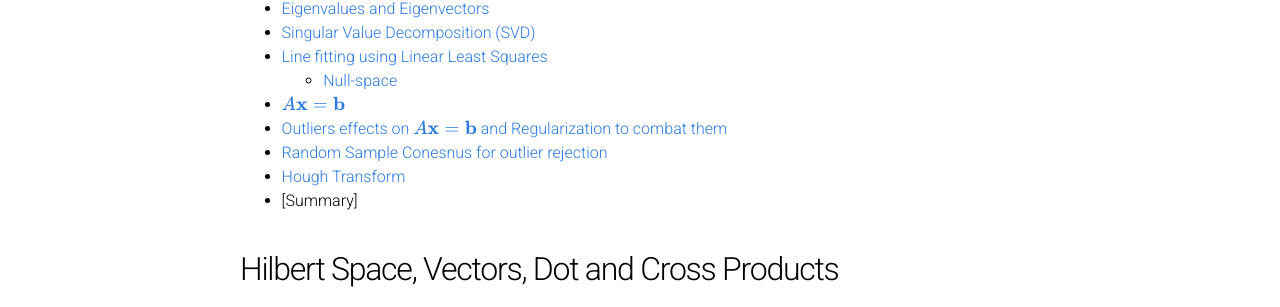
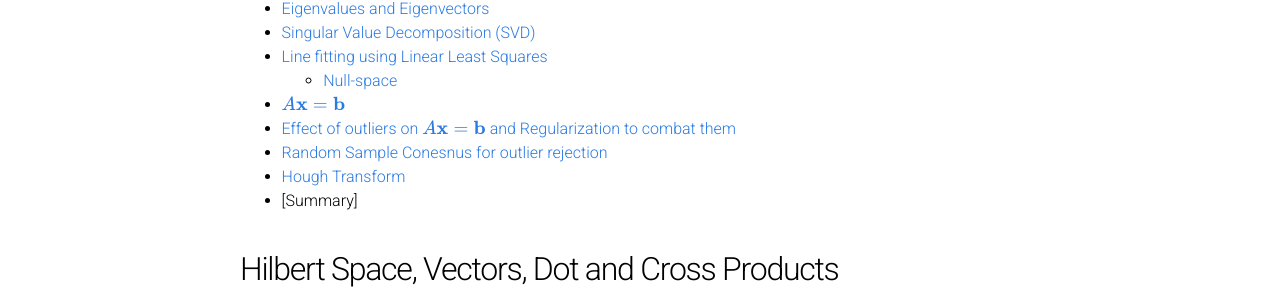
Before and after one commit to cmsc426/cmsc426.github.io, a Jekyll site: the page built from math-tutorial.md, in a window 1280 px wide and 900 px high. Shown: the part 228-535 px from the top of the window. Built offline with Jekyll 4.4.1, drawn with Linux system fonts in a browser that asks for light colours; formulas are drawn with MathJax 3; some of the changed text lies outside the part shown.

Commit message:
Updated math

```diff
--- a/math-tutorial.md
+++ b/math-tutorial.md
@@ -11,7 +11,7 @@ The Table of Contents:
 - [Line fitting using Linear Least Squares](#linefit)
 	- [Null-space](#nullspace)
 - [\\(A\mathbf{x}=\mathbf{b}\\)](#axeqb)
-- [Outliers effects on \\(A\mathbf{x}=\mathbf{b}\\) and Regularization to combat them](#reg)
+- [Effect of outliers on \\(A\mathbf{x}=\mathbf{b}\\) and Regularization to combat them](#reg)
 - [Random Sample Conesnus for outlier rejection](#ransac)
 - [Hough Transform](#hough)
 - [Summary]
@@ -303,3 +303,7 @@ $$
 $$
 
 The matrix \\(\mathbf{X}^T \mathbf{X} \\) is called the **Gram matrix** and is **Positive Semi Definite (PSD)** (all eigenvalues \\(\ge 0\\)). The matrix \\( \mathbf{X}^T\mathbf{y}\\) is called the **moment matrix**. For a detailed derivation look at [this blog post](https://economictheoryblog.com/2015/02/19/ols_estimator/). If you don't remember matrix properties, have a look at [The Matrix cookbook](https://www.math.uwaterloo.ca/~hwolkowi/matrixcookbook.pdf).
+
+
+<a name='reg'></a>
+## Effect of outliers on \\(A\mathbf{x}=\mathbf{b}\\) and Regularization to combat them
```
Also changed, not shown: 1 other file.
